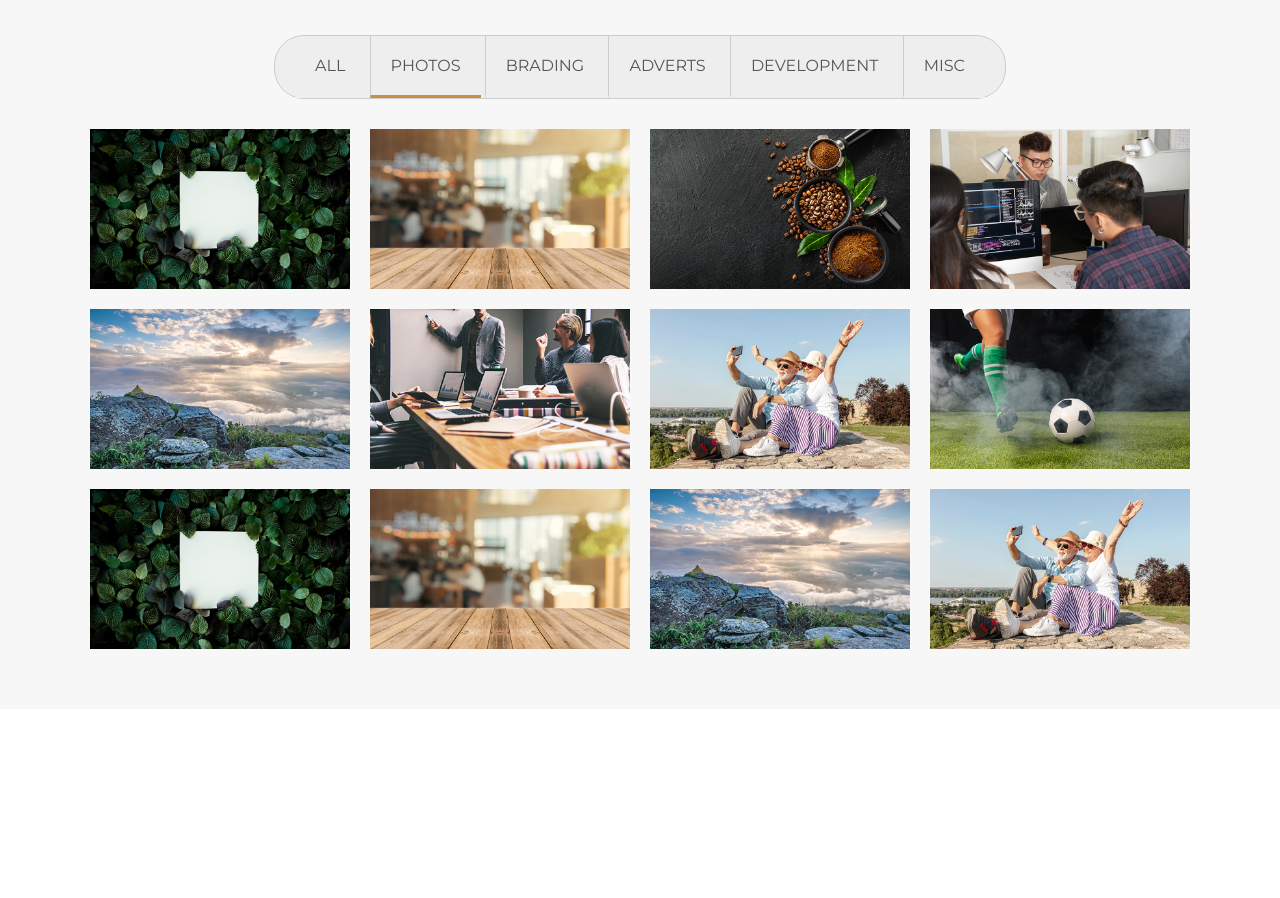
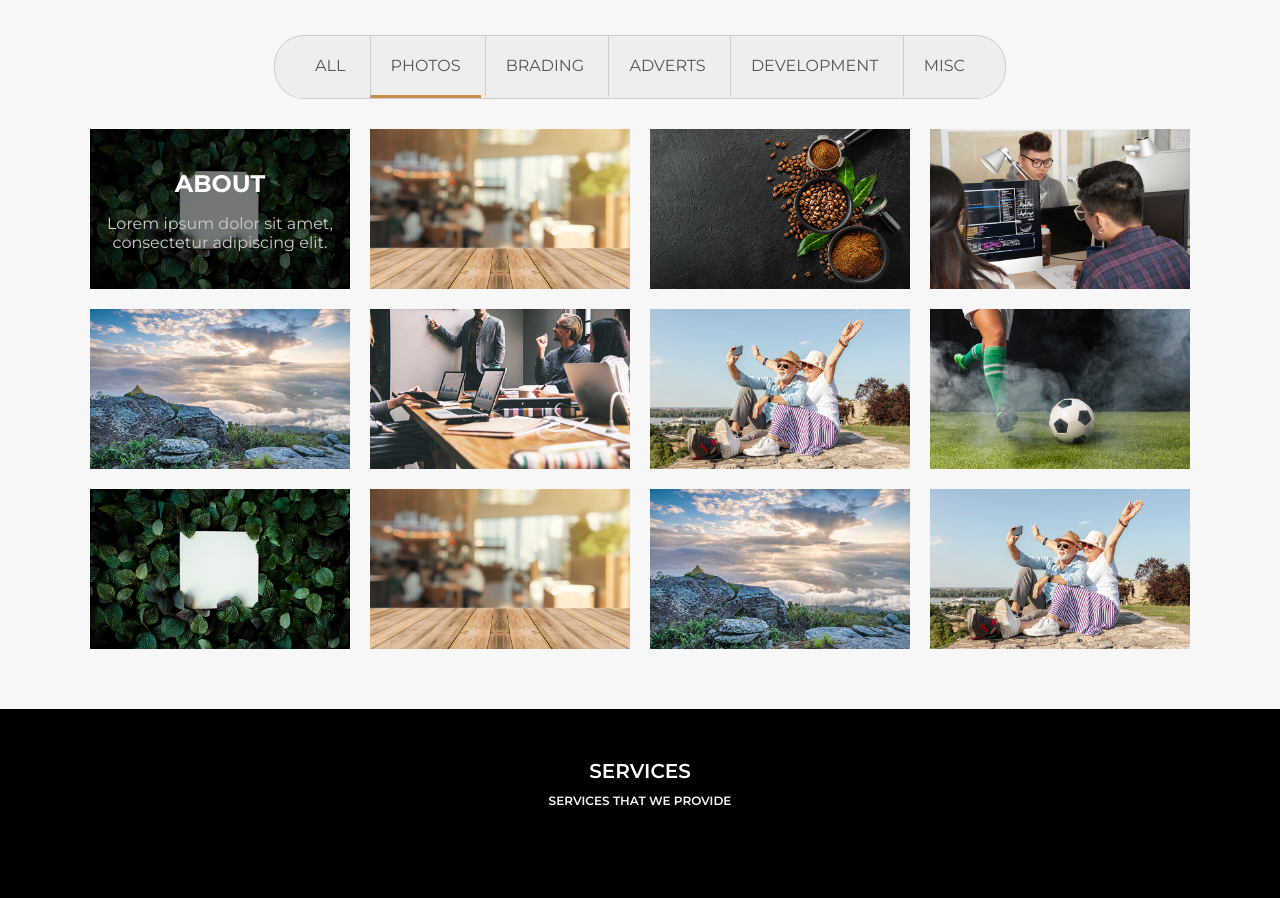
Before and after one commit to MyersLucasG/projeto-awax-training, a plain HTML site: page index.html in a window 1280 px wide. Shown: the part 1860-2758 px from the top of the page. Before the commit the page ends 2569 px from the top, so only its background shows below. Drawn offline with Linux system fonts and the light colour scheme.

Commit message:
section-projects conclued

```diff
--- a/assets/style.css
+++ b/assets/style.css
@@ -356,5 +356,31 @@ nav li a:hover {
 }
 
 .projects-photo--infoarea {
+    position: absolute;
+    background-color: rgba(0, 0, 0, 0.5);
+    width: inherit;
+    height: inherit;
+    display: none;
+    align-items: center;
+    justify-content: center;
+    flex-direction: column;
+    color: white;
+    text-align: center;
+}
 
+.projects-photo--infoarea h1 {
+    text-transform: uppercase;
+    margin-bottom: 0px;
 }
+
+.projects-photo--infoarea p {
+    color: #ccc;
+}
+
+.projects-photo--photoarea:hover .projects-photo--infoarea {
+    display: flex;
+}
+
+.projects-photo--infoarea.on {
+    display: flex;
+}
--- a/index.html
+++ b/index.html
@@ -142,8 +142,9 @@
                     <div class="projects--photo">
                         <div class="projects-photo--photoarea">
 
-                            <div class="projects-photo--infoarea">
-
+                            <div class="projects-photo--infoarea on">
+                                <h1>ABOUT</h1>
+                                <p>Lorem ipsum dolor sit amet, consectetur adipiscing elit.</p>
                             </div>
                             <img src="media/foto1.jpg"/>
                         </div>
@@ -153,7 +154,8 @@
                         <div class="projects-photo--photoarea">
 
                             <div class="projects-photo--infoarea">
-
+                                <h1>ABOUT</h1>
+                                <p>Lorem ipsum dolor sit amet, consectetur adipiscing elit.</p>
                             </div>
                             <img src="media/foto2.jpg"/>
                         </div>
@@ -162,7 +164,8 @@
                         <div class="projects-photo--photoarea">
 
                             <div class="projects-photo--infoarea">
-
+                                <h1>ABOUT</h1>
+                                <p>Lorem ipsum dolor sit amet, consectetur adipiscing elit.</p>
                             </div>
                             <img src="media/foto3.jpg"/>
                         </div>
@@ -171,7 +174,8 @@
                         <div class="projects-photo--photoarea">
 
                             <div class="projects-photo--infoarea">
-
+                                <h1>ABOUT</h1>
+                                <p>Lorem ipsum dolor sit amet, consectetur adipiscing elit.</p>
                             </div>
                             <img src="media/foto4.jpg"/>
                         </div>
@@ -180,7 +184,8 @@
                         <div class="projects-photo--photoarea">
 
                             <div class="projects-photo--infoarea">
-
+                                    <h1>ABOUT</h1>
+                                    <p>Lorem ipsum dolor sit amet, consectetur adipiscing elit.</p>
                             </div>
                             <img src="media/foto5.jpg"/>
                         </div>
@@ -253,6 +258,15 @@
         </section>
 
 
+            <section class="default dark">
+                <div class="section-title">Services</div>
+                <div class="section-desc">Services that we provide</div>
+                <div class="section-body">
+
+
+                </div>
+            </section>
+
         </main>
     </body>
 </html>
```
